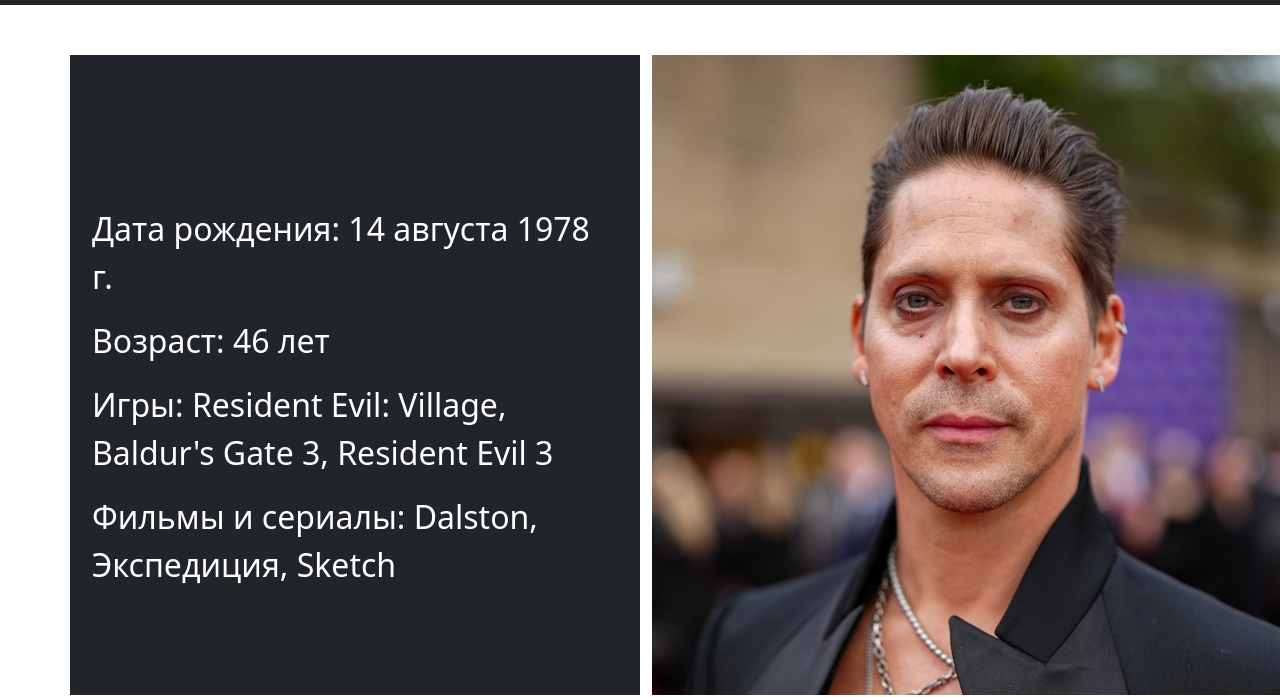
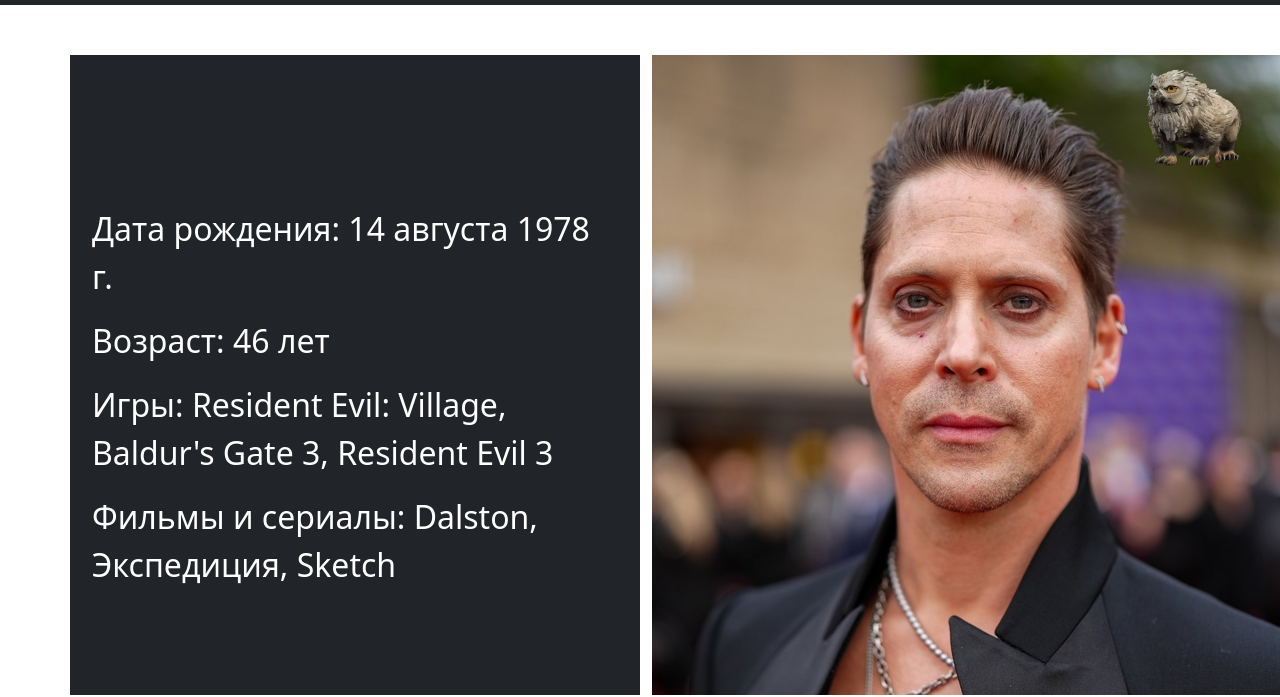
Before and after one commit to svistunsophy/---, a plain HTML site: page Test 7/films.html in a window 1280 px wide. Shown: the part 121-818 px from the top of the page. Drawn offline with nearby package versions, Linux system fonts and the light colour scheme.

Commit message:
Update style.css

```diff
--- a/Test 7/css/style.css
+++ b/Test 7/css/style.css
@@ -34,8 +34,8 @@ pre {
 
 .container-img {
     position: fixed;
-    top: 485px;
-    left: 1360px;
+    bottom: 485px;
+    right: 10px;
     display: flex;
     align-items: center;
     width: 150px;
```
